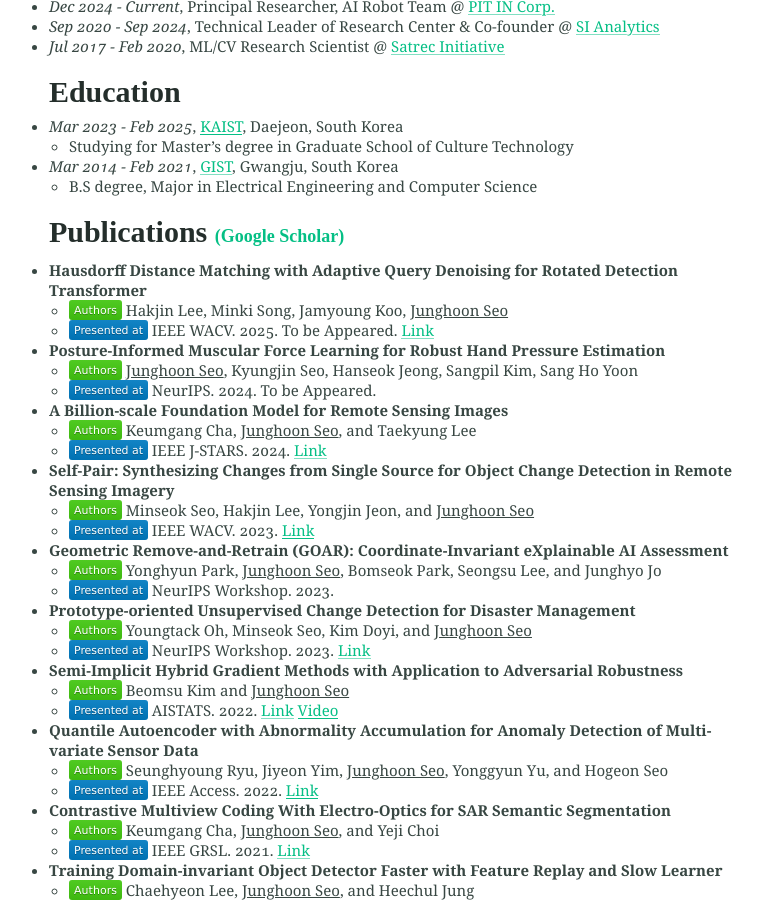
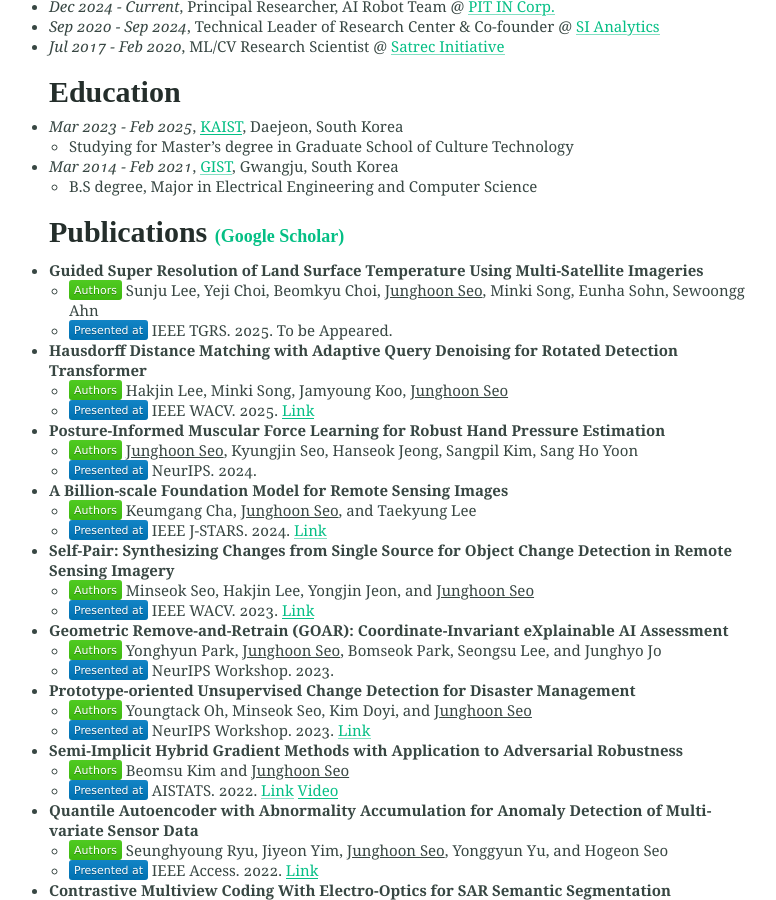
Before and after one commit to mikigom/mikigom.github.io, a Jekyll site: the page built from index.md, in a window 1280 px wide and 900 px high, scrolled down 720 px. Shown: the whole window, without its empty margins (234-1010 px from the left). Built offline with Jekyll 4.4.1, drawn with Linux system fonts in a browser that asks for light colours.

Commit message:
Update index.md

```diff
--- a/index.md
+++ b/index.md
@@ -26,12 +26,15 @@
   * B.S degree, Major in Electrical Engineering and Computer Science
 
 ### Publications <span style="font-size:0.6em;">[(Google Scholar)](https://scholar.google.com/citations?user=9KBQk-YAAAAJ&hl=en)</span>
+* **Guided Super Resolution of Land Surface Temperature Using Multi-Satellite Imageries**
+  - <img height="10" src="/assets/-Authors-brightgreen.svg"> Sunju Lee, Yeji Choi, Beomkyu Choi, <U>Junghoon Seo</U>, Minki Song, Eunha Sohn, Sewoongg Ahn
+  - <img height="10" src="/assets/-Presented%20at-blue.svg"> IEEE TGRS. 2025. To be Appeared.
 * **Hausdorff Distance Matching with Adaptive Query Denoising for Rotated Detection Transformer**
   - <img height="10" src="/assets/-Authors-brightgreen.svg"> Hakjin Lee, Minki Song, Jamyoung Koo, <U>Junghoon Seo</U>
-  - <img height="10" src="/assets/-Presented%20at-blue.svg"> IEEE WACV. 2025. To be Appeared. [Link](https://arxiv.org/abs/2305.07598)
+  - <img height="10" src="/assets/-Presented%20at-blue.svg"> IEEE WACV. 2025. [Link](https://arxiv.org/abs/2305.07598)
 * **Posture-Informed Muscular Force Learning for Robust Hand Pressure Estimation**
   - <img height="10" src="/assets/-Authors-brightgreen.svg"> <U>Junghoon Seo</U>, Kyungjin Seo, Hanseok Jeong, Sangpil Kim, Sang Ho Yoon
-  - <img height="10" src="/assets/-Presented%20at-blue.svg"> NeurIPS. 2024. To be Appeared.
+  - <img height="10" src="/assets/-Presented%20at-blue.svg"> NeurIPS. 2024.
 * **A Billion-scale Foundation Model for Remote Sensing Images**
   - <img height="10" src="/assets/-Authors-brightgreen.svg"> Keumgang Cha, <U>Junghoon Seo</U>, and Taekyung Lee
   - <img height="10" src="/assets/-Presented%20at-blue.svg"> IEEE J-STARS. 2024. [Link](https://arxiv.org/abs/2304.05215)
```
